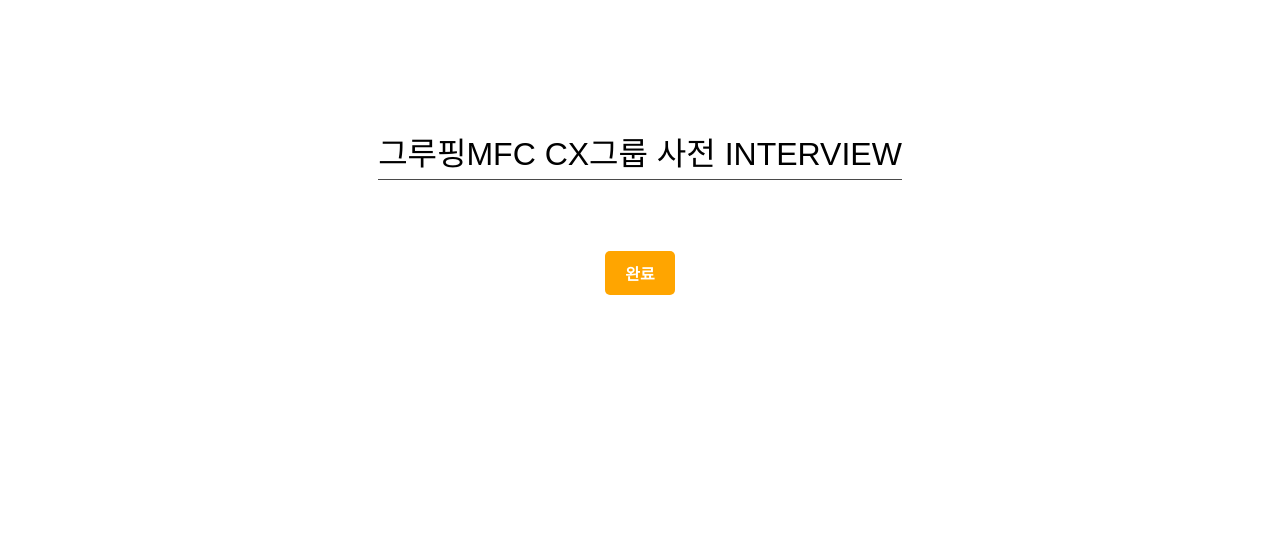
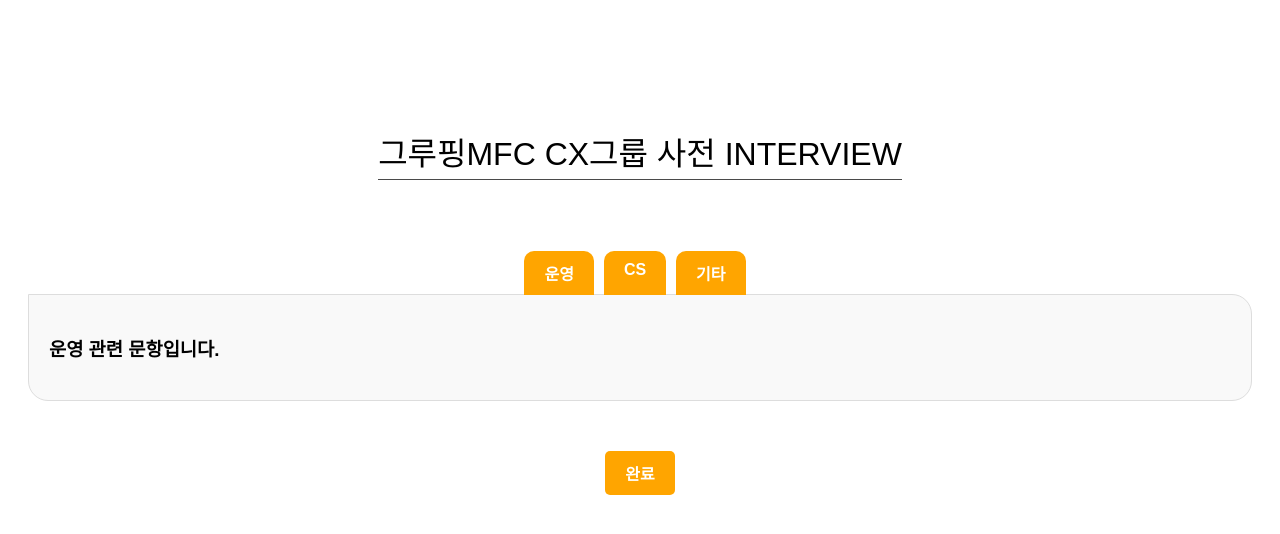
Before and after one commit to JuhongOrange/CX, a plain HTML site: page index.html in a window 1280 px wide. Drawn offline with Linux system fonts and the light colour scheme; a web font is replaced by a local one.

Commit message:
Update index.html

```diff
--- a/index.html
+++ b/index.html
@@ -15,6 +15,26 @@
 
     <!-- 질문 및 탭 내용 -->
 
+    <!-- 탭 -->
+    <div class="tabs">
+        <div class="tab" onclick="openTab('tab1')">운영</div>
+        <div class="tab" onclick="openTab('tab2')">CS</div>
+        <div class="tab" onclick="openTab('tab3')">기타</div>
+    </div>
+
+    <!-- 탭 내용 -->
+    <div id="tab1" class="tab-content">
+        <h3>운영 관련 문항입니다.</h3>
+    </div>
+
+    <div id="tab2" class="tab-content">
+        <h3>CS 업무 관련 문항입니다.</h3>
+    </div>
+
+    <div id="tab3" class="tab-content">
+        <h3>기타 업무 관련 문항입니다.</h3>
+    </div>
+
     <!-- 완료 버튼 -->
     <div class="complete-wrapper" style="text-align: center; margin-top: 50px;">
         <button class="complete-btn">완료</button>
```
